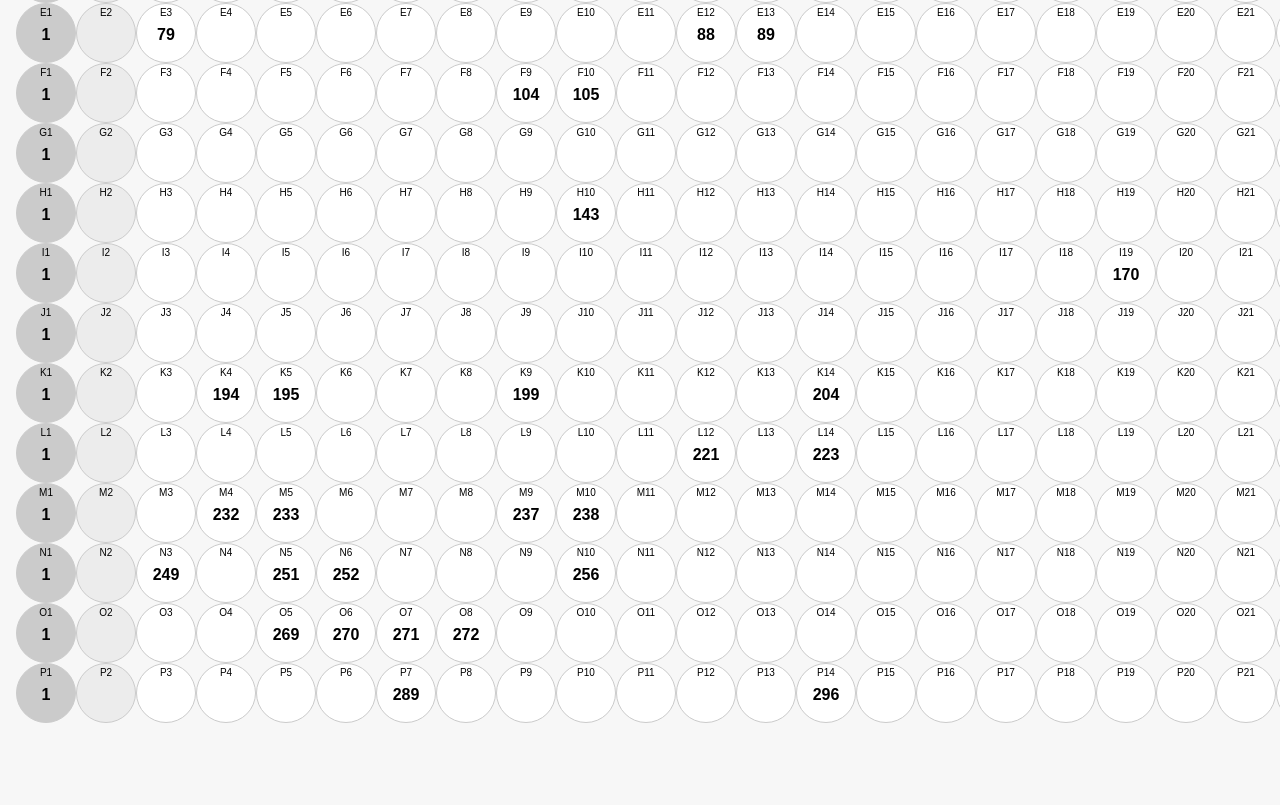
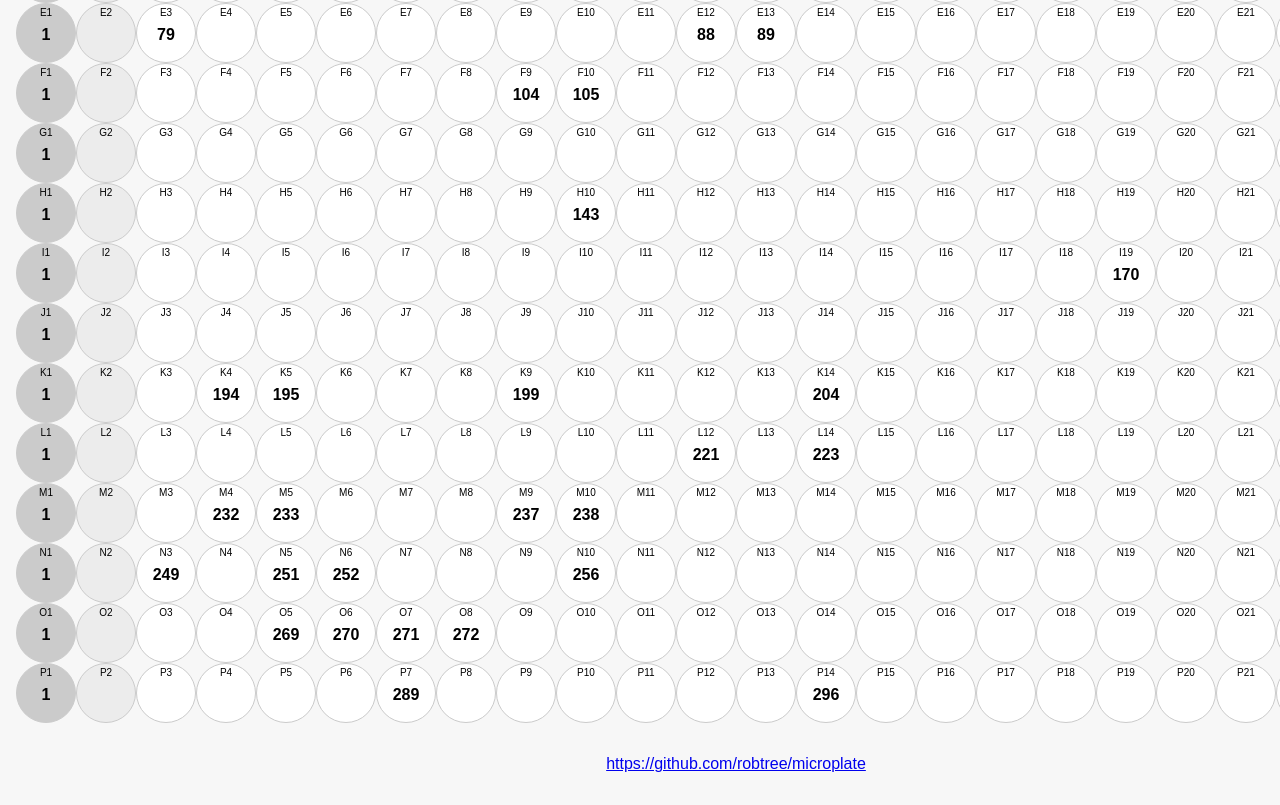
Before and after one commit to robtree/microplate, a plain HTML site: page index.html in a window 1280 px wide. Shown: the part 437-1242 px from the top of the page. Before the commit the page ends 1160 px from the top, so only its background shows below. Drawn offline with nearby package versions, Linux system fonts and the light colour scheme.

Commit message:
Added GitHub link to footer

```diff
--- a/index.html
+++ b/index.html
@@ -36,8 +36,7 @@
     }
 
     .footer {
-      font-size: 0.75rem;
-      font-style: italic;
+      padding: 2rem 0;
       text-align: center;
     }
 
@@ -143,6 +142,12 @@
     </div>
   </main>
 
+  <footer class="footer container">
+    <div class="container">
+      <a href="https://github.com/robtree/microplate">https://github.com/robtree/microplate</a>
+    </div>
+  </footer>
+
   <script src="https://cdn.jsdelivr.net/npm/vue@2"></script>
   <script>
     var app = new Vue({
```
